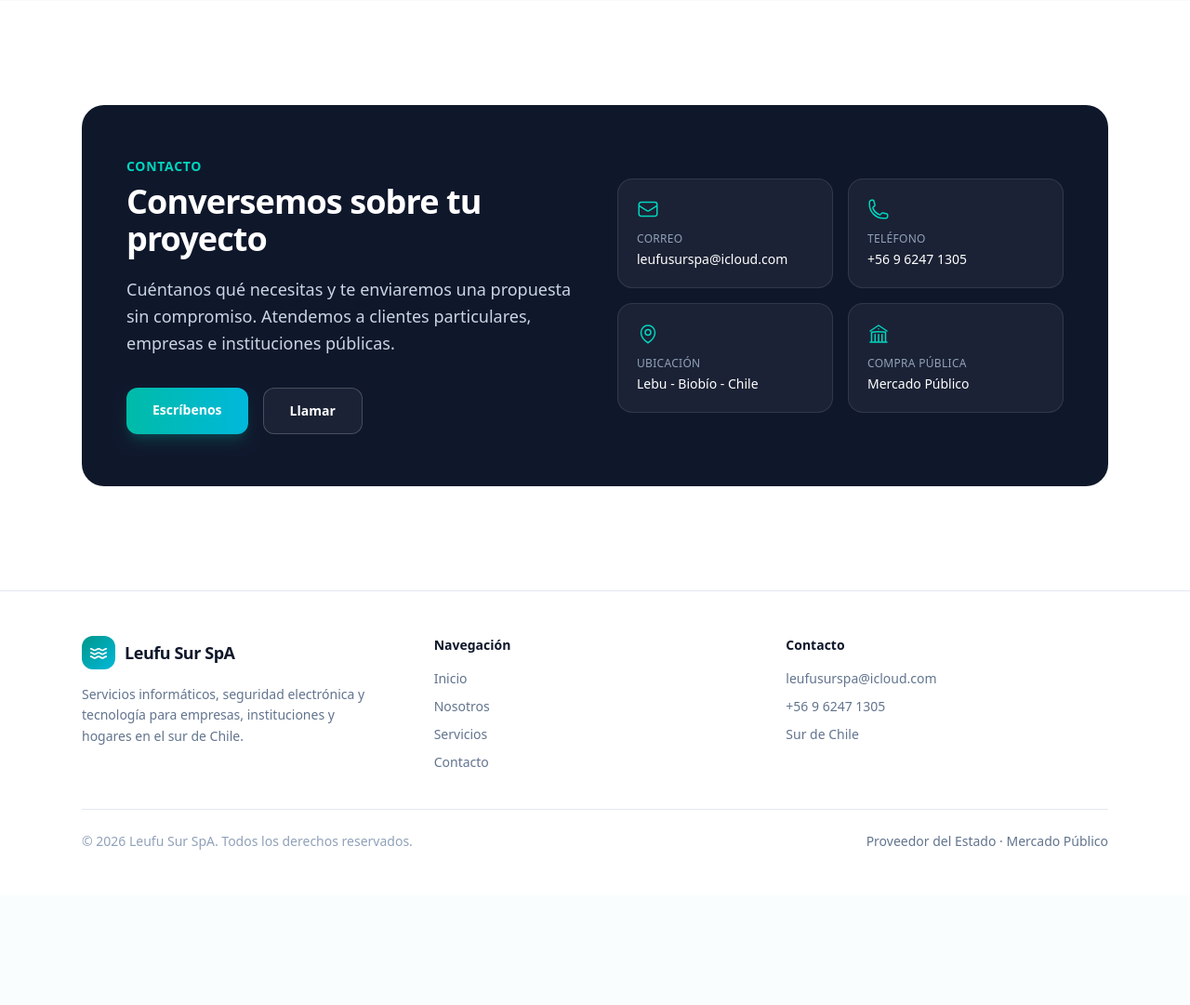
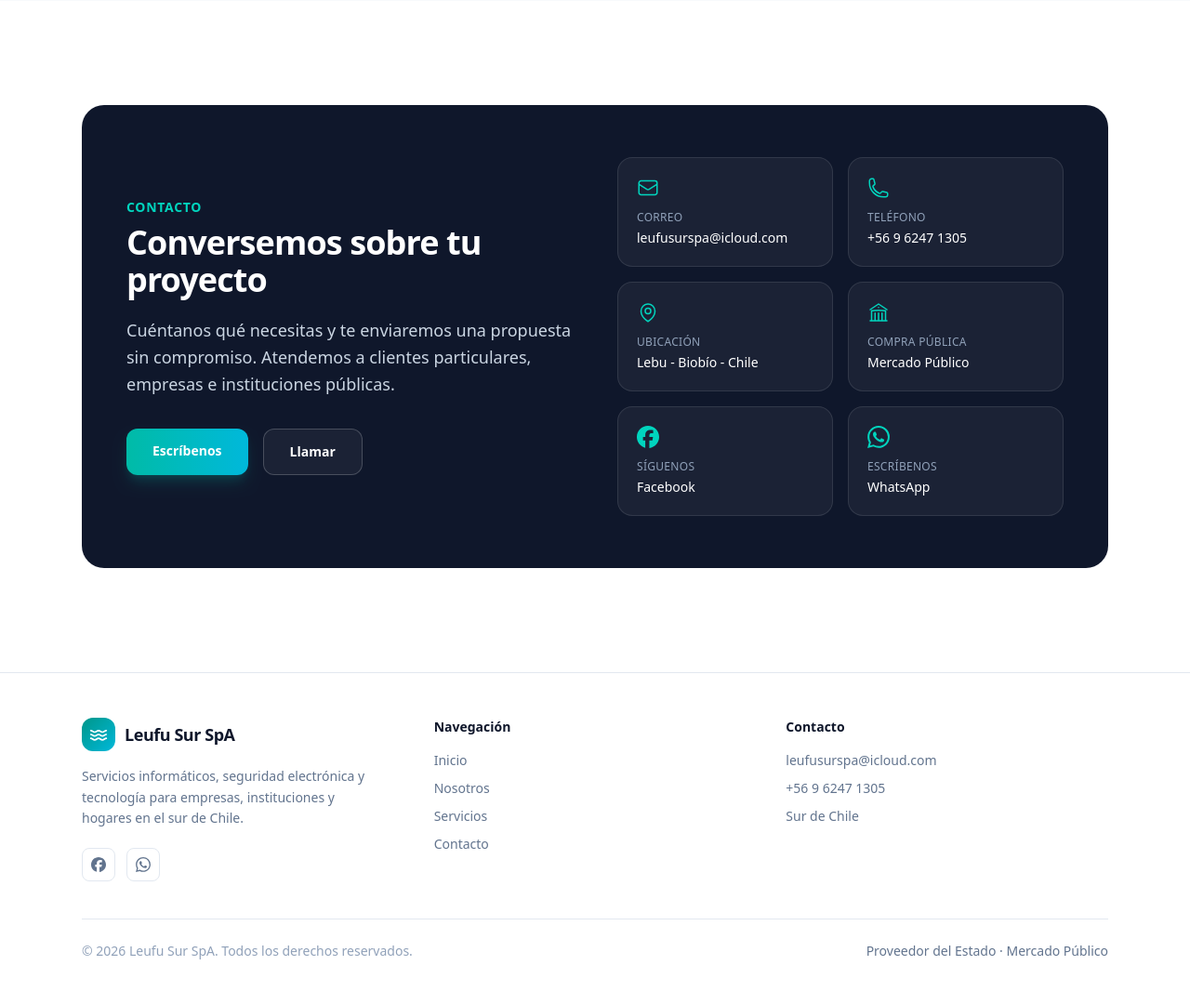
Before and after one commit to leufusur-lebu/leufusur, a Laravel app: page / in a window 1280 px wide. Shown: the part 2468-3549 px from the top of the page at 93% size. Before the commit the page ends 3382 px from the top, so only its background shows below. Run offline with Laravel 12, Linux system fonts and the light colour scheme; style sheets or scripts are compiled from the project's sources; some libraries are stand-ins or nearby versions.

Commit message:
Agrega Facebook y WhatsApp al landing público
Enlaces a la página de Facebook y a WhatsApp (wa.me del móvil de contacto),
como tarjetas en la sección de contacto y como íconos en el footer.

Co-Authored-By: Claude Opus 4.8 <noreply@anthropic.com>

```diff
--- a/resources/views/home.blade.php
+++ b/resources/views/home.blade.php
@@ -281,6 +281,26 @@
                             <p class="mt-3 text-xs font-medium uppercase tracking-wide text-slate-400">Compra pública</p>
                             <p class="mt-1 text-sm font-medium text-white">Mercado Público</p>
                         </a>
+
+                        {{-- Facebook --}}
+                        <a href="https://www.facebook.com/profile.php?id=61596128236063" target="_blank" rel="noopener"
+                            class="rounded-2xl border border-white/10 bg-white/5 p-5 transition hover:bg-white/10">
+                            <svg viewBox="0 0 24 24" fill="currentColor" class="h-6 w-6 text-teal-400">
+                                <path d="M9.101 23.691v-7.98H6.627v-3.667h2.474v-1.58c0-4.085 1.848-5.978 5.858-5.978.401 0 .955.042 1.468.103a8.68 8.68 0 0 1 1.141.195v3.325a8.623 8.623 0 0 0-.653-.036 26.805 26.805 0 0 0-.733-.009c-.707 0-1.259.096-1.675.309a1.686 1.686 0 0 0-.679.622c-.258.42-.374.995-.374 1.752v1.297h3.919l-.386 2.103-.287 1.564h-3.246v8.245C19.396 23.238 24 18.179 24 12.044c0-6.627-5.373-12-12-12s-12 5.373-12 12c0 5.628 3.874 10.35 9.101 11.647Z" />
+                            </svg>
+                            <p class="mt-3 text-xs font-medium uppercase tracking-wide text-slate-400">Síguenos</p>
+                            <p class="mt-1 text-sm font-medium text-white">Facebook</p>
+                        </a>
+
+                        {{-- WhatsApp --}}
+                        <a href="https://wa.me/56962471305" target="_blank" rel="noopener"
+                            class="rounded-2xl border border-white/10 bg-white/5 p-5 transition hover:bg-white/10">
+                            <svg viewBox="0 0 24 24" fill="currentColor" class="h-6 w-6 text-teal-400">
+                                <path d="M17.472 14.382c-.297-.149-1.758-.867-2.03-.967-.273-.099-.471-.148-.67.15-.197.297-.767.966-.94 1.164-.173.199-.347.223-.644.075-.297-.15-1.255-.463-2.39-1.475-.883-.788-1.48-1.761-1.653-2.059-.173-.297-.018-.458.13-.606.134-.133.298-.347.446-.52.149-.174.198-.298.298-.497.099-.198.05-.371-.025-.52-.075-.149-.669-1.612-.916-2.207-.242-.579-.487-.5-.669-.51-.173-.008-.371-.01-.57-.01-.198 0-.52.074-.792.372-.272.297-1.04 1.016-1.04 2.479 0 1.462 1.065 2.875 1.213 3.074.149.198 2.096 3.2 5.077 4.487.709.306 1.262.489 1.694.625.712.227 1.36.195 1.871.118.571-.085 1.758-.719 2.006-1.413.248-.694.248-1.289.173-1.413-.074-.124-.272-.198-.57-.347m-5.421 7.403h-.004a9.87 9.87 0 0 1-5.031-1.378l-.361-.214-3.741.982.998-3.648-.235-.374a9.86 9.86 0 0 1-1.51-5.26c.001-5.45 4.436-9.884 9.888-9.884 2.64 0 5.122 1.03 6.988 2.898a9.825 9.825 0 0 1 2.893 6.994c-.003 5.45-4.437 9.884-9.885 9.884m8.413-18.297A11.815 11.815 0 0 0 12.05 0C5.495 0 .16 5.335.157 11.892c0 2.096.547 4.142 1.588 5.945L.057 24l6.305-1.654a11.882 11.882 0 0 0 5.683 1.448h.005c6.554 0 11.89-5.335 11.893-11.893a11.821 11.821 0 0 0-3.48-8.413Z" />
+                            </svg>
+                            <p class="mt-3 text-xs font-medium uppercase tracking-wide text-slate-400">Escríbenos</p>
+                            <p class="mt-1 text-sm font-medium text-white">WhatsApp</p>
+                        </a>
                     </div>
                 </div>
             </div>
--- a/resources/views/layouts/app.blade.php
+++ b/resources/views/layouts/app.blade.php
@@ -88,6 +88,21 @@
                         Servicios informáticos, seguridad electrónica y tecnología para empresas, instituciones y hogares
                         en el sur de Chile.
                     </p>
+
+                    <div class="mt-5 flex items-center gap-3">
+                        <a href="https://www.facebook.com/profile.php?id=61596128236063" target="_blank" rel="noopener" aria-label="Facebook"
+                            class="flex h-9 w-9 items-center justify-center rounded-lg border border-slate-200 text-slate-500 transition hover:border-teal-500 hover:text-teal-600">
+                            <svg viewBox="0 0 24 24" fill="currentColor" class="h-4 w-4">
+                                <path d="M9.101 23.691v-7.98H6.627v-3.667h2.474v-1.58c0-4.085 1.848-5.978 5.858-5.978.401 0 .955.042 1.468.103a8.68 8.68 0 0 1 1.141.195v3.325a8.623 8.623 0 0 0-.653-.036 26.805 26.805 0 0 0-.733-.009c-.707 0-1.259.096-1.675.309a1.686 1.686 0 0 0-.679.622c-.258.42-.374.995-.374 1.752v1.297h3.919l-.386 2.103-.287 1.564h-3.246v8.245C19.396 23.238 24 18.179 24 12.044c0-6.627-5.373-12-12-12s-12 5.373-12 12c0 5.628 3.874 10.35 9.101 11.647Z" />
+                            </svg>
+                        </a>
+                        <a href="https://wa.me/56962471305" target="_blank" rel="noopener" aria-label="WhatsApp"
+                            class="flex h-9 w-9 items-center justify-center rounded-lg border border-slate-200 text-slate-500 transition hover:border-teal-500 hover:text-teal-600">
+                            <svg viewBox="0 0 24 24" fill="currentColor" class="h-4 w-4">
+                                <path d="M17.472 14.382c-.297-.149-1.758-.867-2.03-.967-.273-.099-.471-.148-.67.15-.197.297-.767.966-.94 1.164-.173.199-.347.223-.644.075-.297-.15-1.255-.463-2.39-1.475-.883-.788-1.48-1.761-1.653-2.059-.173-.297-.018-.458.13-.606.134-.133.298-.347.446-.52.149-.174.198-.298.298-.497.099-.198.05-.371-.025-.52-.075-.149-.669-1.612-.916-2.207-.242-.579-.487-.5-.669-.51-.173-.008-.371-.01-.57-.01-.198 0-.52.074-.792.372-.272.297-1.04 1.016-1.04 2.479 0 1.462 1.065 2.875 1.213 3.074.149.198 2.096 3.2 5.077 4.487.709.306 1.262.489 1.694.625.712.227 1.36.195 1.871.118.571-.085 1.758-.719 2.006-1.413.248-.694.248-1.289.173-1.413-.074-.124-.272-.198-.57-.347m-5.421 7.403h-.004a9.87 9.87 0 0 1-5.031-1.378l-.361-.214-3.741.982.998-3.648-.235-.374a9.86 9.86 0 0 1-1.51-5.26c.001-5.45 4.436-9.884 9.888-9.884 2.64 0 5.122 1.03 6.988 2.898a9.825 9.825 0 0 1 2.893 6.994c-.003 5.45-4.437 9.884-9.885 9.884m8.413-18.297A11.815 11.815 0 0 0 12.05 0C5.495 0 .16 5.335.157 11.892c0 2.096.547 4.142 1.588 5.945L.057 24l6.305-1.654a11.882 11.882 0 0 0 5.683 1.448h.005c6.554 0 11.89-5.335 11.893-11.893a11.821 11.821 0 0 0-3.48-8.413Z" />
+                            </svg>
+                        </a>
+                    </div>
                 </div>
 
                 {{-- Enlaces --}}
```
Also changed, not shown: tests/Feature/HomePageTest.php (+7 -0 lines).
